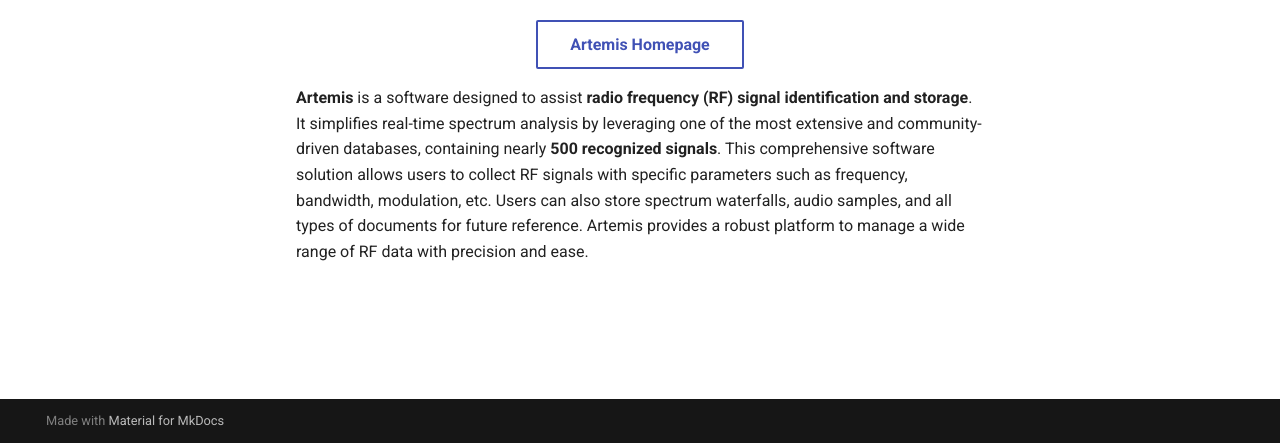
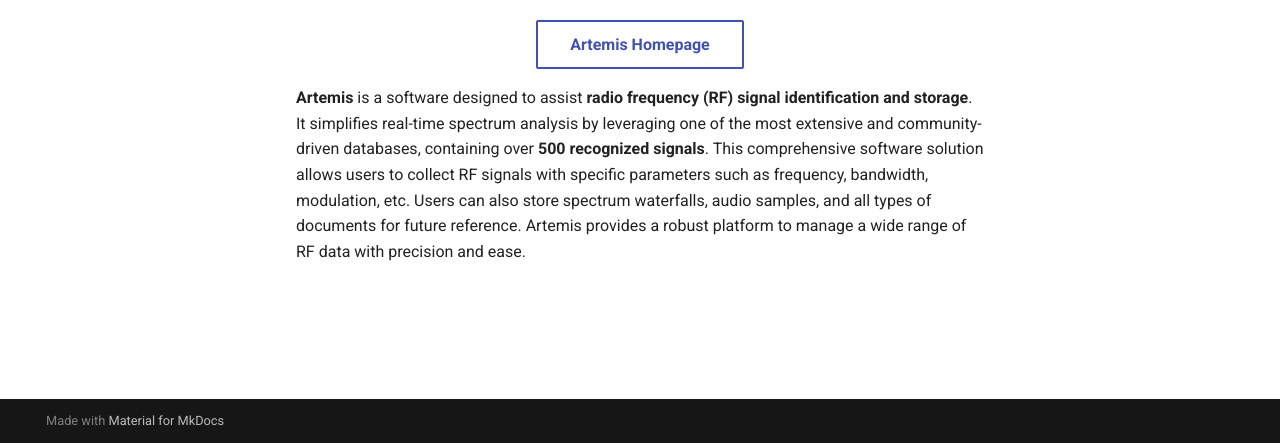
Before and after one commit to AresValley/Artemis, an MkDocs documentation site: the page built from docs/index.md, in a window 1280 px wide, cut to the strip 457-900 px from the top of the page. Built offline with MkDocs 1.6.1 and Material for MkDocs 9.7.7, drawn with Linux system fonts in a browser that asks for light colours; comment, search, counter and statistics services are not loaded.

```diff
--- a/docs/index.md
+++ b/docs/index.md
@@ -11,4 +11,4 @@ title: Documentation
     [Artemis Homepage](https://www.aresvalley.com){ .md-button }
 </p>
 
-**Artemis** is a software designed to assist **radio frequency (RF) signal identification and storage**. It simplifies real-time spectrum analysis by leveraging one of the most extensive and community-driven databases, containing nearly **500 recognized signals**. This comprehensive software solution allows users to collect RF signals with specific parameters such as frequency, bandwidth, modulation, etc. Users can also store spectrum waterfalls, audio samples, and all types of documents for future reference. Artemis provides a robust platform to manage a wide range of RF data with precision and ease.
+**Artemis** is a software designed to assist **radio frequency (RF) signal identification and storage**. It simplifies real-time spectrum analysis by leveraging one of the most extensive and community-driven databases, containing over **500 recognized signals**. This comprehensive software solution allows users to collect RF signals with specific parameters such as frequency, bandwidth, modulation, etc. Users can also store spectrum waterfalls, audio samples, and all types of documents for future reference. Artemis provides a robust platform to manage a wide range of RF data with precision and ease.
```
Also changed, not shown: README.md (+5 -2 lines), docs/database/sigid.md (+1 -0 lines).
